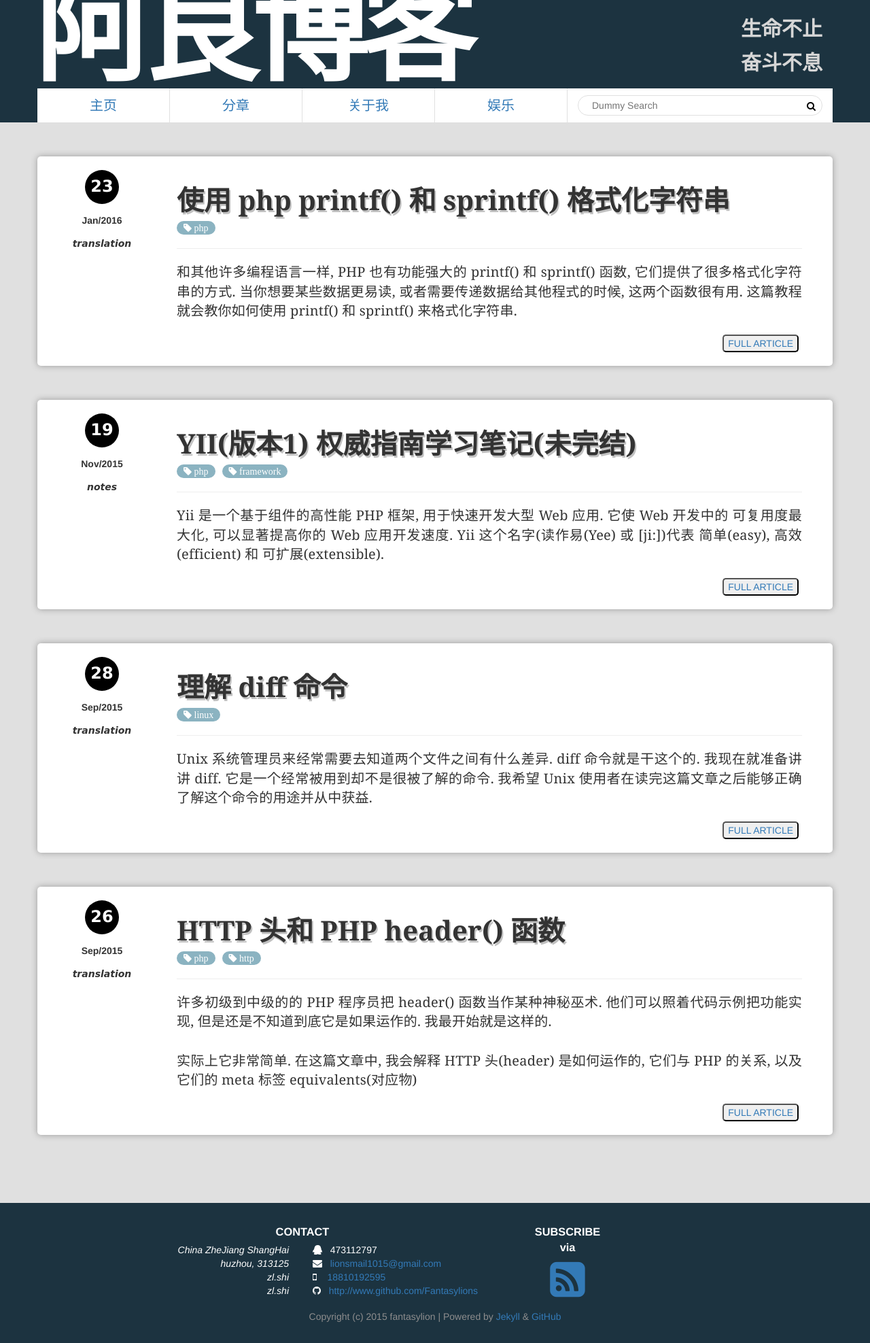
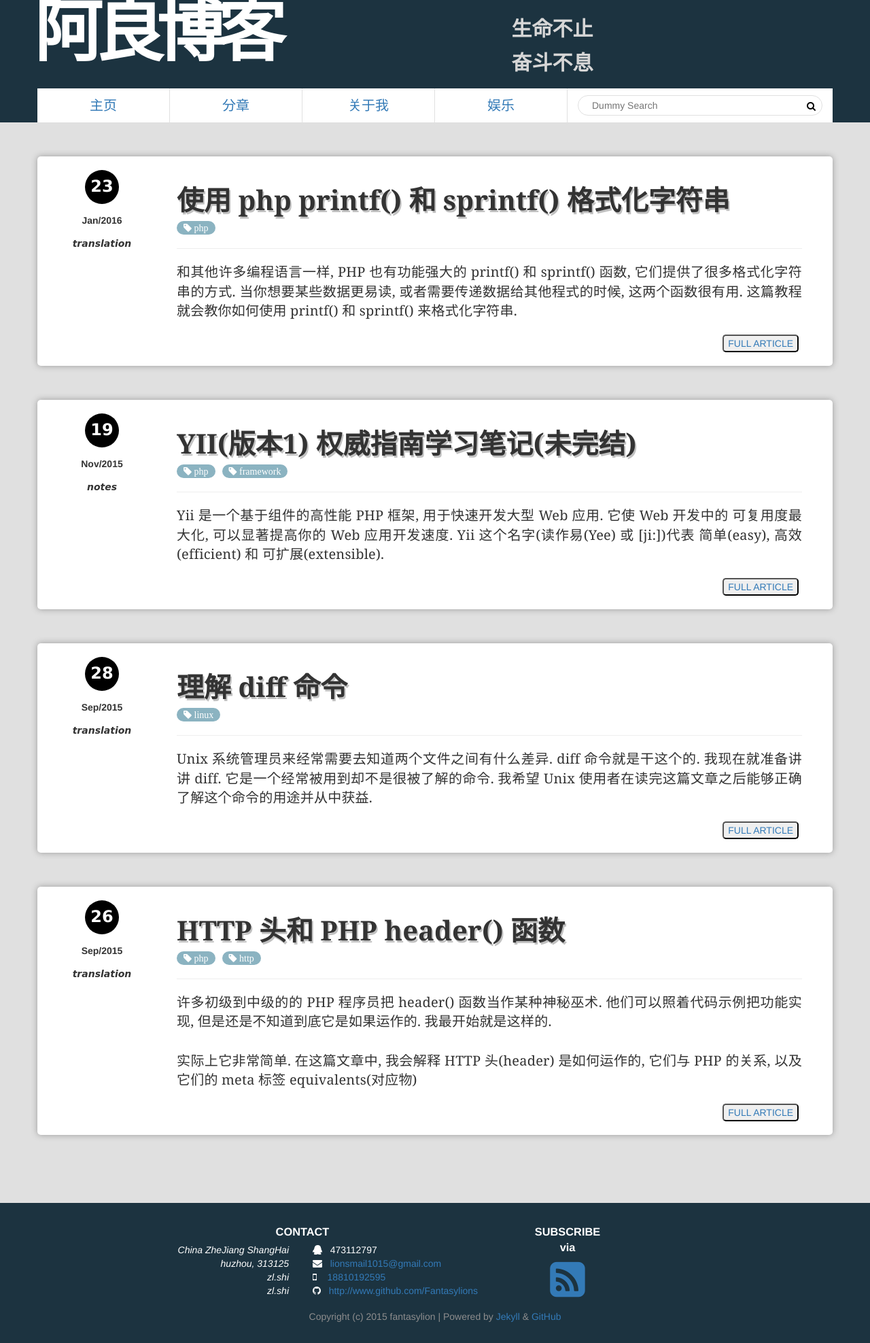
Before and after one commit to fantasylion/fantasylion.github.io, a Jekyll site: the page built from index.html, in a window 1280 px wide. Shown: the whole page at 68% size. Built offline with Jekyll 4.4.1, drawn with Linux system fonts in a browser that asks for light colours; Markdown is read by kramdown in place of the engine named in the settings; the list of posts is cut into pages by our own code; comment, search, counter and statistics services are not loaded.

Commit message:
modify style

```diff
--- a/_includes/header.html
+++ b/_includes/header.html
@@ -2,13 +2,13 @@
     <div class="container">
         <div class="row logo">
             <div class="col-lg-7">
-                <h1>{{ site.name }}</h1>
+                <h1 style="font-size:100px;">{{ site.name }}</h1>
             </div>
 
 
             <div class="col-lg-5">
-                <p>生命不止</p>
-                <p>奋斗不息</p>
+                <p style="text-align:left;">生命不止</p>
+                <p style="text-align:left;">奋斗不息</p>
             </div>
         </div>
 
```
